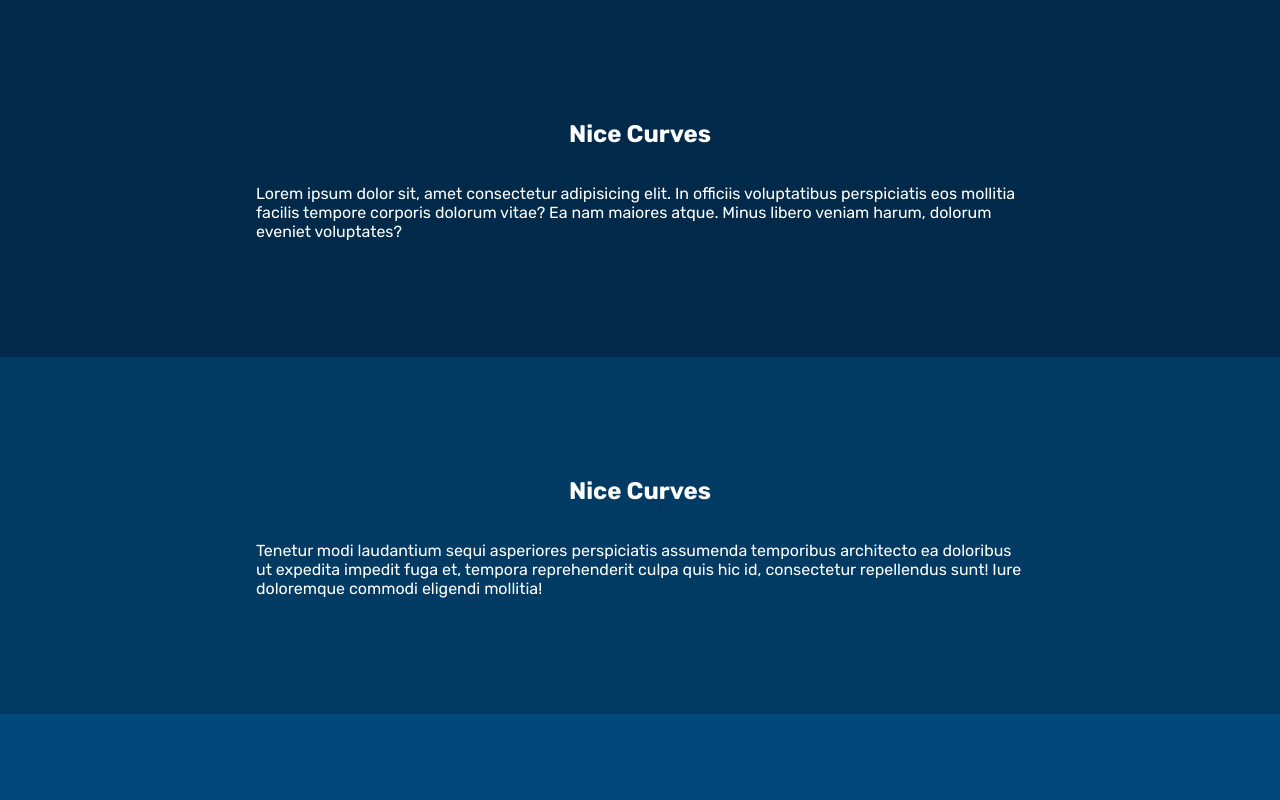
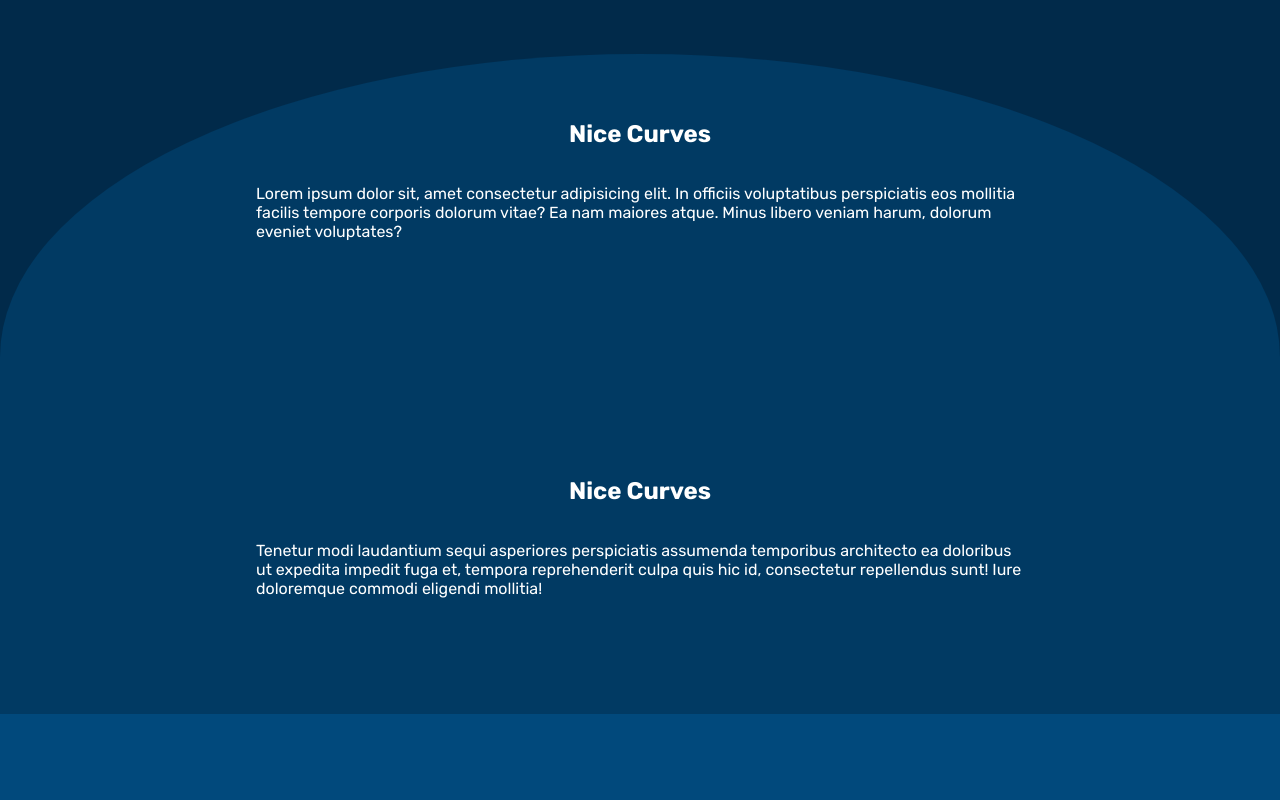
Before and after one commit to leandromichelena/Curvy-backgrounds, a plain HTML site: page index.html in a window 1280 px wide. Shown: the top 800 px of the page. Drawn offline with Linux system fonts and the light colour scheme.

Commit message:
Added bubble curve with CSS border properties.

```diff
--- a/index.html
+++ b/index.html
@@ -30,6 +30,7 @@
 
         .color1 {
             background-color: #012A4A;
+            z-index: -2;
         }
 
         .color2 {
@@ -60,10 +61,22 @@
             background-color: #61A5C2;
         }
 
+        .bubble::after {
+            content: '';
+            border-top-left-radius: 50% 100%;
+            border-top-right-radius: 50% 100%;
+            position: absolute;
+            bottom: 0;
+            z-index: -1;
+            width: 100%;
+            background-color: #013A63;
+            height: 85%;
+        }
+
     </style>
 </head>
 <body>
-    <section class="color1">
+    <section class="color1 bubble">
         <h1>Nice Curves</h1>
         <p>Lorem ipsum dolor sit, amet consectetur adipisicing elit. In officiis voluptatibus perspiciatis eos mollitia facilis tempore corporis dolorum vitae? Ea nam maiores atque. Minus libero veniam harum, dolorum eveniet voluptates?</p>
     </section>
@@ -79,7 +92,7 @@
         <h1>Nice Curves</h1>
         <p>Amet exercitationem cumque praesentium facilis. Earum, necessitatibus quae quaerat modi harum eum eligendi nobis doloribus ea perspiciatis facere. Nesciunt provident fuga dolorem minus odio. Perspiciatis nulla a architecto nisi! Magnam.</p>
     </section>
-    <section class="color5">
+    <section class="color5 bubble">
         <h1>Nice Curves</h1>
         <p>Inventore cumque doloremque ab tempore quae voluptates dignissimos possimus amet maxime fugit dolorum sequi, harum hic, iure aut magnam obcaecati enim beatae cum numquam explicabo laboriosam! Non porro placeat dolores.</p>
     </section>
```
